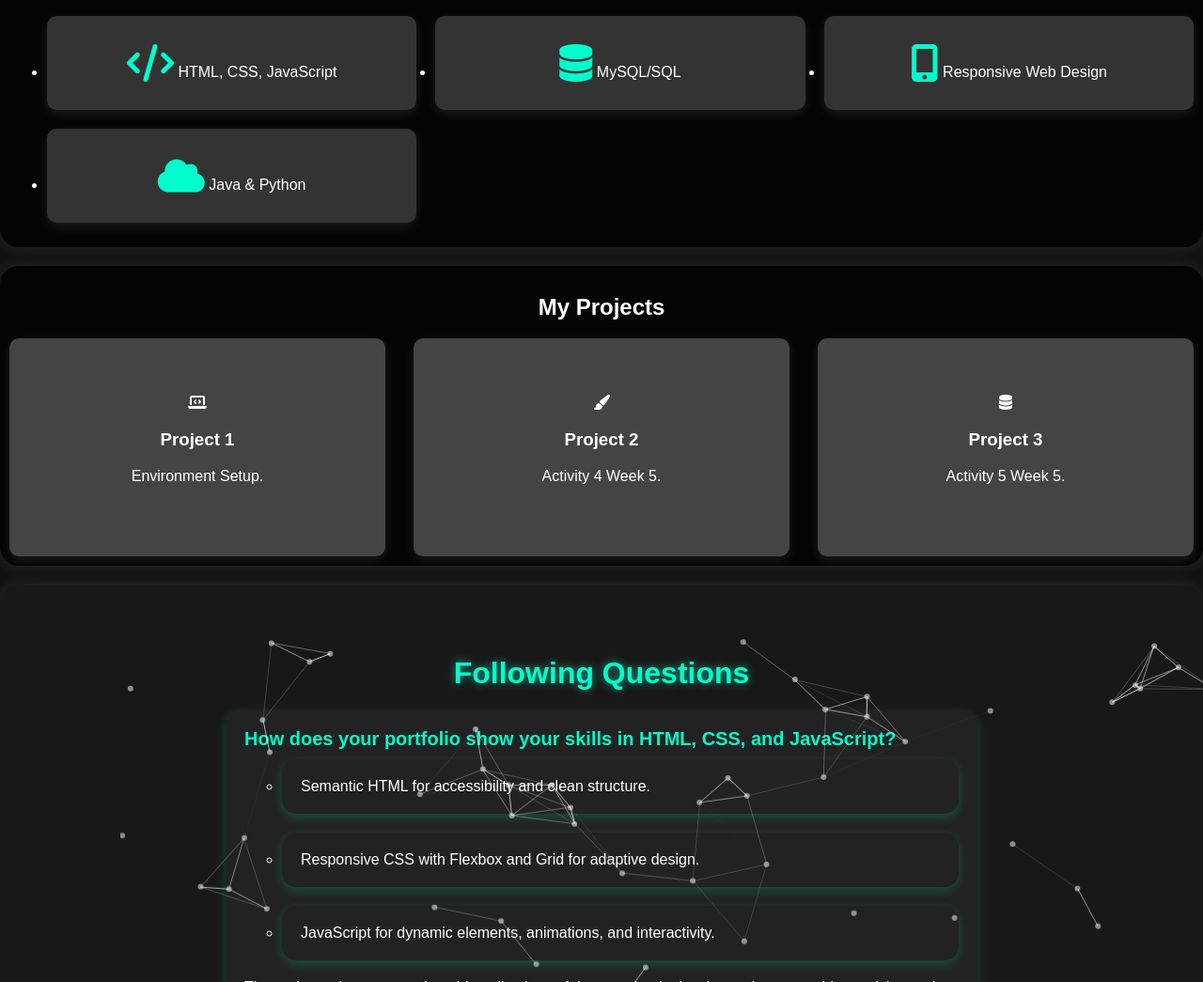
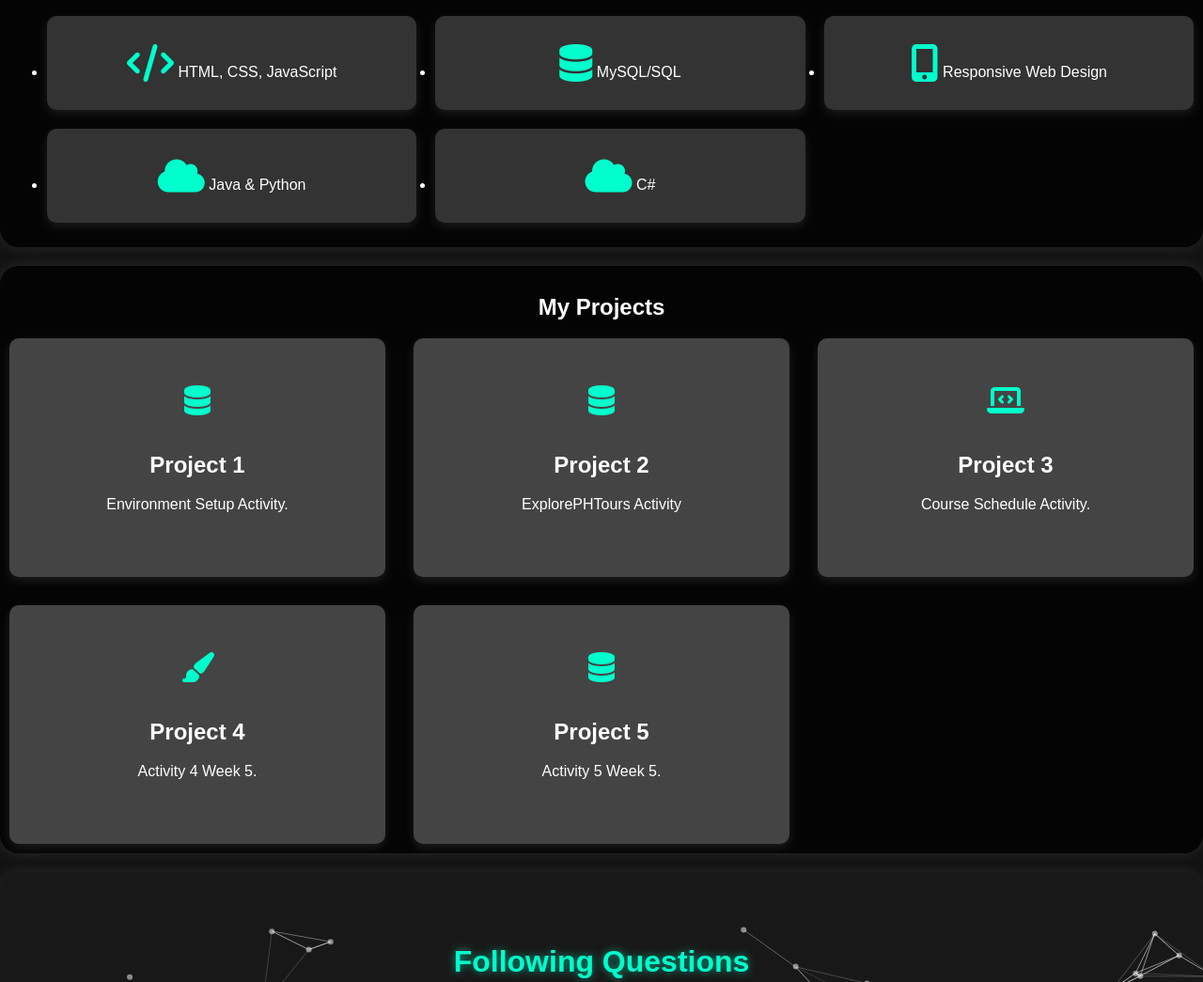
Before and after one commit to cyxkira29/cyxkira29.github.io, a plain HTML site: page Portfolio/portfolio.html in a window 1280 px wide. Shown: the part 1202-2247 px from the top of the page at 94% size. Drawn offline with nearby package versions, Linux system fonts and the light colour scheme; animation ran at ten frames a second.

Commit message:
portfolio

```diff
--- a/Portfolio/portfolio.html
+++ b/Portfolio/portfolio.html
@@ -48,6 +48,7 @@
             <li><i class="fas fa-database"></i> MySQL/SQL</li>
             <li><i class="fas fa-mobile-alt"></i> Responsive Web Design</li>
             <li><i class="fas fa-cloud"></i> Java & Python</li>
+            <li><i class="fas fa-cloud"></i> C#</li>
         </ul>
     </section>
 
@@ -57,27 +58,42 @@
     <div class="project-grid">
         <div class="project-card">
             <a href="/index.html" target="_blank">
+                <i class="project-icon fas fa-database"></i>
+                <h3>Project 1</h3>
+                <p>Environment Setup Activity.</p>
+            </a>
+        </div>
+        <div class="project-card">
+            <a href="/ExplorePHTours/YleanaExplorePHTours.html" target="_blank">
+                <i class="project-icon fas fa-database"></i>
+                <h3>Project 2</h3>
+                <p>ExplorePHTours Activity</p>
+            </a>
+        </div>
+        <div class="project-card">
+            <a href="/CourseSchedule/YleanaCourseSchedule.html" target="_blank">
                 <i class="project-icon fas fa-laptop-code"></i>
-                <h3>Project 1</h3>
-                <p>Environment Setup.</p>
+                <h3>Project 3</h3>
+                <p>Course Schedule Activity.</p>
             </a>
         </div>
         <div class="project-card">
             <a href="/Activity 4/index.html" target="_blank">
                 <i class="project-icon fas fa-paint-brush"></i>
-                <h3>Project 2</h3>
+                <h3>Project 4</h3>
                 <p>Activity 4 Week 5.</p>
             </a>
         </div>
         <div class="project-card">
             <a href="/Activity 5/index.html" target="_blank">
                 <i class="project-icon fas fa-database"></i>
-                <h3>Project 3</h3>
+                <h3>Project 5</h3>
                 <p>Activity 5 Week 5.</p>
             </a>
         </div>
     </div>
 </section>
+
 
 <section id="questions">
     <div id="particles-questions"></div>
--- a/css/portfolio.css
+++ b/css/portfolio.css
@@ -19,7 +19,7 @@ body {
 #about, #skills, #projects, #questions {
     position: relative;
     overflow: hidden;
-    background: rgba(0, 0, 0, 0.8); /* Slight transparency */
+    background: rgba(0, 0, 0, 0.8);
     padding: 10px 10px;
     border-radius: 20px;
     margin: 20px auto;
@@ -112,10 +112,10 @@ header a:hover {
 }
 
 .about img {
-    width: 300px; /* Adjust width as needed */
-    height: auto; /* Maintain aspect ratio */
-    border-radius: 20px; /* Optional: for rounded corners */
-    box-shadow: 0 4px 10px rgba(0, 255, 204, 0.3); /* Optional: for a glowing effect */
+    width: 300px;
+    height: auto;
+    border-radius: 20px;
+    box-shadow: 0 4px 10px rgba(0, 255, 204, 0.3);
     transition: transform 0.3s ease-in-out;
 }
 
@@ -151,26 +151,31 @@ header a:hover {
     color: #00ffcc;
 }
 
-/* Projects */
-
+/* Projects Section */
 .projects {
     text-align: center;
-    padding: 20px 0;
+    padding: 30px 0;
     background: #222;
 }
 
 .project-grid {
     display: grid;
-    grid-template-columns: repeat(3, 1fr);
+    grid-template-columns: repeat(auto-fit, minmax(300px, 1fr));
     gap: 30px;
+    justify-items: center;
+    margin: 0 auto;
 }
 
 .project-card {
     background: #444;
-    padding: 30px;
+    padding: 20px;
     border-radius: 10px;
     box-shadow: 0 4px 12px rgba(255, 255, 255, 0.1);
     transition: all 0.3s ease-in-out;
+    width: 90%;
+    max-width: 400px;
+    text-align: center;
+    color: #fff;
 }
 
 .project-card:hover {
@@ -189,11 +194,38 @@ header a:hover {
     transition: all 0.3s ease-in-out;
 }
 
+/* Font Styling */
+.project-card h3 {
+    font-size: 1.5rem;
+    font-weight: bold;
+    margin-bottom: 10px;
+}
+
+.project-card p {
+    font-size: 1rem;
+    line-height: 1.5;
+    margin-bottom: 15px;
+}
+
+/* Icon Styling */
+.project-card i {
+    font-size: 2rem;
+    color: #00ffcc;
+    margin-bottom: 15px;
+    transition: transform 0.3s ease-in-out;
+}
+
+/* Icon hover effect */
+.project-card i:hover {
+    transform: scale(1.2);
+}
+
 .project-card a:hover {
     transform: translateY(-5px);
     box-shadow: 0px 8px 24px rgba(255, 255, 255, 0.2);
     border: 2px solid #00ffcc;
 }
+
 /* Following Questions Section */
 #questions {
     background: #181818;
@@ -276,9 +308,12 @@ header a:hover {
 }
 
 /* Responsive Design */
-@media (max-width: 768px) {
-    #questions {
-        padding: 40px 5%;
+@media (max-width: 480px) {
+    .project-grid {
+        grid-template-columns: 1fr;
+    }
+    .project-card {
+        padding: 15px;
     }
 }
 
```
